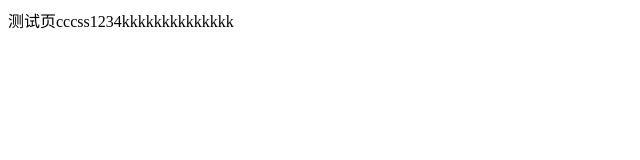
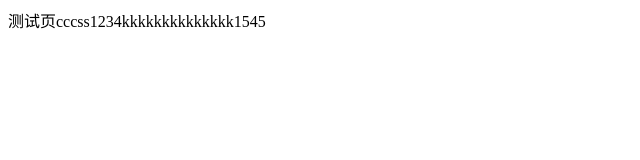
Before and after one commit to JUI-Team/JUI, a plain HTML site: page test.html in a window 1280 px wide. Shown: the full height of the page, 0-640 px from the left. Drawn offline with Linux system fonts and the light colour scheme.

```diff
--- a/test.html
+++ b/test.html
@@ -5,6 +5,6 @@
     <title>Title</title>
 </head>
 <body>
-测试页cccss1234kkkkkkkkkkkkkk
+测试页cccss1234kkkkkkkkkkkkkk1545
 </body>
 </html>
```
